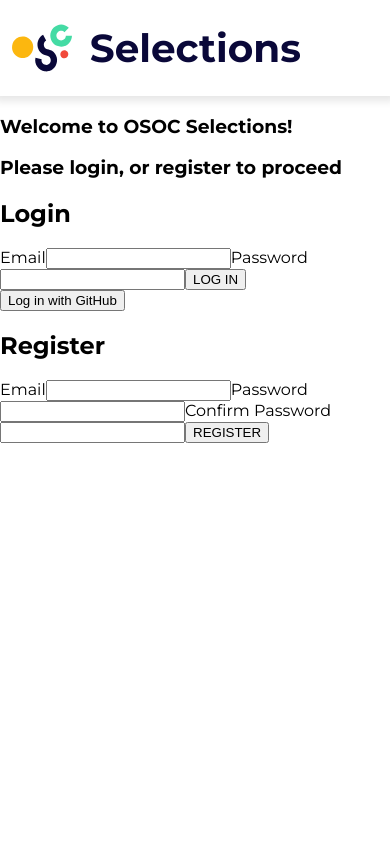
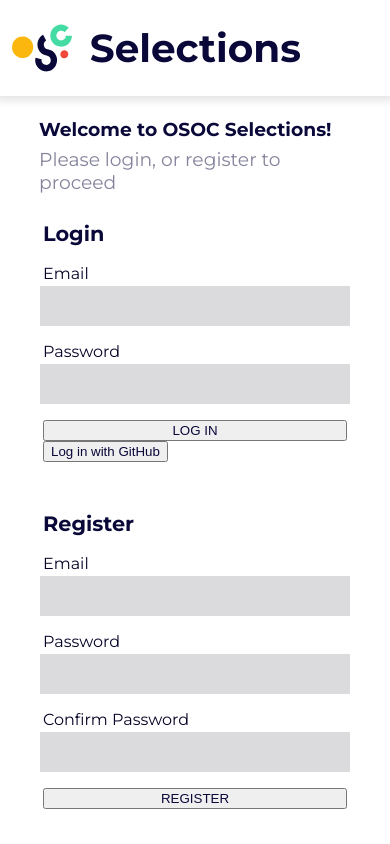
Before and after one commit to SELab-2/OSOC-2, a Next.js app in the folder frontend/: page /login in a window 390 px wide. Built offline with nearby package versions, Linux system fonts and the light colour scheme.

Commit message:
feat: responsive styling

```diff
--- a/frontend/pages/login.tsx
+++ b/frontend/pages/login.tsx
@@ -50,19 +50,21 @@ const Login: NextPage = () => {
                     <h1>Selections</h1>
                 </div>
             </header>
-            <body>
+            <div className={styles.body}>
                 <h3>Welcome to OSOC Selections!</h3>
-            <h3>Please login, or register to proceed</h3>
+                <h3 className="subtext">Please login, or register to proceed</h3>
+                <div className={styles.formContainer}>
+                    <div className={styles.loginContainer}>
                         <h2>Login</h2>
-            <form onSubmit={e => {
+                        <form className={styles.form} onSubmit={e => {
                             submitLogin(e)
                         }}>
-                <label>
+                            <label className={styles.label}>
                                 Email
                                 <input type="text" name="loginEmail" value={loginEmail}
                                        onChange={e => setLoginEmail(e.target.value)}/>
                             </label>
-                <label>
+                            <label className={styles.label}>
                                 Password
                                 <input type="password" name="loginPassword" value={loginPassword}
                                        onChange={e => setLoginPassword(e.target.value)}/>
@@ -71,29 +73,33 @@ const Login: NextPage = () => {
                         </form>
 
                         <button onClick={e => githubLogin(e)}>Log in with GitHub</button>
+                    </div>
 
+                    <div className={styles.registerContainer}>
                         <h2>Register</h2>
-            <form onSubmit={e => {
+                        <form className={styles.form} onSubmit={e => {
                             submitRegister(e)
                         }}>
-                <label>
+                            <label className={styles.label}>
                                 Email
                                 <input type="text" name="registerEmail" value={registerEmail}
                                        onChange={e => setRegisterEmail(e.target.value)}/>
                             </label>
-                <label>
+                            <label className={styles.label}>
                                 Password
                                 <input type="password" name="registerPassword" value={registerPassword}
                                        onChange={e => setRegisterPassword(e.target.value)}/>
                             </label>
-                <label>
+                            <label className={styles.label}>
                                 Confirm Password
                                 <input type="password" name="registerConfirmPassword" value={registerConfirmPassword}
                                        onChange={e => setRegisterConfirmPassword(e.target.value)}/>
                             </label>
                             <input type="submit" value="REGISTER"/>
                         </form>
-            </body>
+                    </div>
+                </div>
+            </div>
         </div>)
 }
 
--- a/frontend/styles/globals.css
+++ b/frontend/styles/globals.css
@@ -25,8 +25,17 @@ body {
 
 * {
   box-sizing: border-box;
+  color: var(--primary-100);
 }
 
-h1 {
-  color: var(--primary-100);
+h2 {
+  font-size: 1.3rem;
 }
+
+h3 {
+  margin-block: 0.4rem;
+}
+.subtext {
+  font-weight: normal;
+  opacity: 50%;
+}
--- a/frontend/styles/login.module.css
+++ b/frontend/styles/login.module.css
@@ -1,6 +1,6 @@
 .header {
     box-shadow: 0 0 0.5rem 0.3rem rgba(0, 0, 0, 0.1);
-    height: clamp(6rem, 10vw, 10rem);
+    height: clamp(6rem, 10vw, 8rem);
     padding-block: 0.5rem;
     display: flex;
     justify-content: center;
@@ -10,14 +10,69 @@
     display: flex;
     align-items: center;
     height: 100%;
-    width: min(95vw, 150rem);
+    width: min(95vw, 125rem);
     gap: 1rem;
 }
 
 .header div h1 {
-    font-size: clamp(1.5rem, 10vw, 4rem);
+    font-size: clamp(1.5rem, 10vw, 3rem);
 }
 
 .imagecontainer {
     max-width: clamp(4rem, 8vw, 10rem);
 }
+
+.body {
+    padding-block: clamp(1rem, 4vw, 2.5rem);
+    width: clamp(18rem, 80vw, 40rem);
+    margin-inline: auto;
+}
+
+.formContainer {
+    padding: 0.25rem;
+    display: flex;
+    gap: clamp(2rem, 4vw, 4rem);
+    justify-content: center;
+}
+
+@media (max-width: 35rem) {
+    .formContainer {
+        flex-direction: column;
+    }
+
+    .loginContainer, .registerContainer {
+        width: 100%;
+    }
+}
+
+.loginContainer, .registerContainer {
+    flex: 1 1 0;
+}
+
+.form {
+    display: flex;
+    flex-direction: column;
+    gap: 1rem;
+}
+
+.label {
+    display: flex;
+    flex-direction: column;
+    gap: 0.2rem;
+    color: var(--primary-110);
+}
+
+.label input {
+    margin-inline: -0.2rem;
+    border-radius: 0;
+    border: none;
+    background-color: var(--neutral-200);
+    height: 2.5rem;
+    padding-inline: 0.4rem;
+}
+
+.label input:focus {
+    border: none;
+    background-color: var(--neutral-150);
+    padding-inline: 0.5rem;
+}
```
Lines whose indentation alone changed are shown as unchanged.
